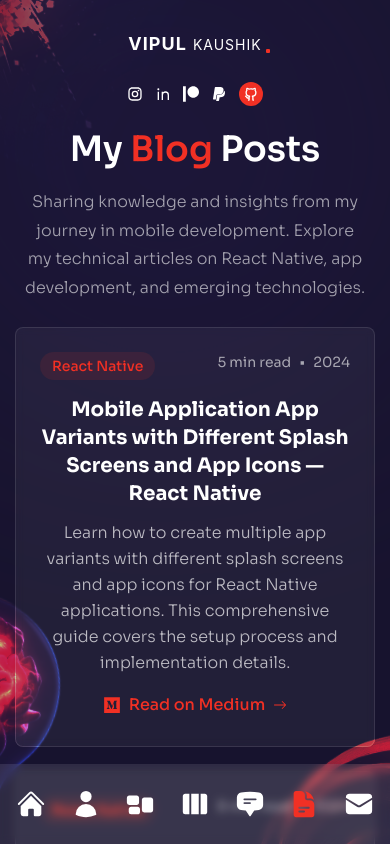
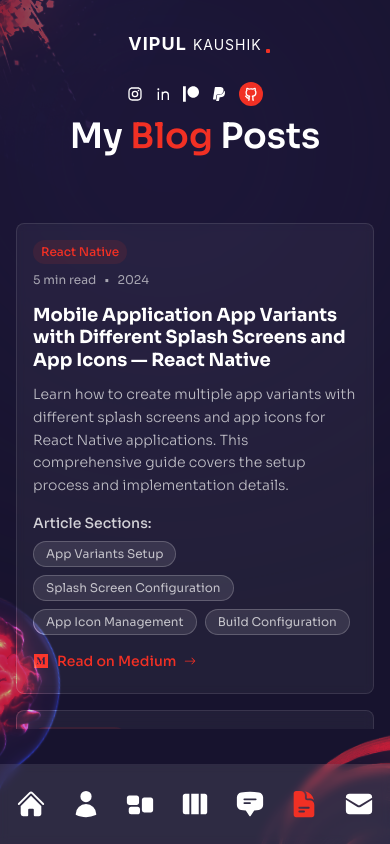
Before and after one commit to vipulkazz/my-portfolio, a Next.js app: page /blogs in a window 390 px wide. Built offline with nearby package versions, Linux system fonts and the light colour scheme.

Commit message:
added blogs responsiveness

```diff
--- a/components/Layout.jsx
+++ b/components/Layout.jsx
@@ -19,6 +19,7 @@ const Layout = ({ children }) => {
     >
       {/* metadata */}
       <Head>
+        <meta name="viewport" content="width=device-width, initial-scale=1.0, maximum-scale=1.0, user-scalable=no" />
         <title>Vipul Kaushik | Portfolio</title>
         <link rel="icon" href="/favicon.svg" type="image/svg+xml" />
         <meta
--- a/pages/blogs/index.jsx
+++ b/pages/blogs/index.jsx
@@ -13,7 +13,16 @@ const blogData = [
     link: "https://medium.com/@vipulkaushik96/mobile-application-app-variants-with-different-splash-screens-and-app-icons-react-native-965ae6939e7d",
     readTime: "5 min read",
     category: "React Native",
-    date: "2024"
+    date: "2024",
+    sections: [
+      "App Variants Setup",
+      "Splash Screen Configuration",
+      "App Icon Management",
+      "Build Configuration",
+      "Testing & Deployment",
+      "Performance Optimization",
+      "Debugging Tips"
+    ]
   },
   {
     title: "Build a Speech-to-Text React Native App with Whisper RN",
@@ -21,31 +30,42 @@ const blogData = [
     link: "https://medium.com/@vipulkaushik96/build-a-speech-to-text-react-native-app-with-whisper-rn-364439770728",
     readTime: "8 min read",
     category: "React Native",
-    date: "2024"
+    date: "2024",
+    sections: [
+      "Whisper RN Setup",
+      "Audio Recording Implementation",
+      "Speech Recognition",
+      "UI/UX Design",
+      "Performance Optimization",
+      "Error Handling",
+      "Testing Strategies"
+    ]
   }
 ];
 
 const Blogs = () => {
   return (
-    <div className="h-full bg-primary/30 py-32 text-center xl:text-left">
+    <div className="h-full bg-primary/30 py-20 sm:py-36 flex items-center">
       <Circles />
-      <div className="container mx-auto h-full flex flex-col items-center xl:flex-row gap-x-6">
+      <div className="container mx-auto px-4 sm:px-6">
+        <div className="flex flex-col xl:flex-row gap-y-8 xl:gap-x-8">
           {/* text */}
-        <div className="flex-1 flex flex-col justify-center">
+          <div className="text-center flex xl:w-[30vw] flex-col lg:text-left mb-4 xl:mb-0">
             <motion.h2
-            variants={fadeIn("right", 0.2)}
+              variants={fadeIn("up", 0.2)}
               initial="hidden"
               animate="show"
               exit="hidden"
-            className="h2"
+              className="h2 xl:mt-12"
             >
               My <span className="text-accent">Blog</span> Posts
             </motion.h2>
             <motion.p
-            variants={fadeIn("right", 0.4)}
+              variants={fadeIn("up", 0.4)}
               initial="hidden"
               animate="show"
-            className="max-w-[500px] mx-auto xl:mx-0 mb-6 xl:mb-12 px-2 xl:px-0"
+              exit="hidden"
+              className="mb-4 max-w-[400px] mx-auto lg:mx-0 hidden sm:block"
             >
               Sharing knowledge and insights from my journey in mobile development.
               Explore my technical articles on React Native, app development, and emerging technologies.
@@ -54,12 +74,13 @@ const Blogs = () => {
 
           {/* blog cards */}
           <motion.div
-          variants={fadeIn("left", 0.6)}
+            variants={fadeIn("down", 0.6)}
             initial="hidden"
             animate="show"
             exit="hidden"
-          className="flex-1 flex flex-col gap-6 w-full max-w-[600px]"
+            className="w-full xl:max-w-[65%]"
           >
+            <div className="flex flex-col gap-4 sm:gap-6 max-h-[60vh] sm:max-h-[70vh] overflow-y-auto sm:overflow-visible">
               {blogData.map((blog, index) => (
                 <motion.div
                   key={index}
@@ -67,40 +88,57 @@ const Blogs = () => {
                   initial="hidden"
                   animate="show"
                   exit="hidden"
-              className="bg-white/5 backdrop-blur-sm border border-white/10 rounded-lg p-6 hover:bg-white/10 transition-all duration-300 group"
+                  className="bg-white/5 backdrop-blur-sm border border-white/10 rounded-lg p-4 sm:p-6 hover:bg-white/10 transition-all duration-300 group"
                 >
-              <div className="flex items-start justify-between mb-4">
-                <span className="text-accent text-sm font-medium bg-accent/10 px-3 py-1 rounded-full">
+                  <div className="flex flex-col sm:flex-row sm:items-start sm:justify-between gap-2 sm:gap-0 mb-4">
+                    <span className="text-accent text-xs sm:text-sm font-medium bg-accent/10 px-2 sm:px-3 py-1 rounded-full w-fit">
                       {blog.category}
                     </span>
-                <div className="flex items-center gap-2 text-white/60 text-sm">
+                    <div className="flex items-center gap-2 text-white/60 text-xs sm:text-sm">
                       <span>{blog.readTime}</span>
                       <span>•</span>
                       <span>{blog.date}</span>
                     </div>
                   </div>
 
-              <h3 className="text-xl font-bold mb-3 group-hover:text-accent transition-colors duration-300">
+                  <h3 className="text-lg sm:text-xl font-bold mb-3 group-hover:text-accent transition-colors duration-300 leading-tight">
                     {blog.title}
                   </h3>
 
-              <p className="text-white/70 mb-4 leading-relaxed">
+                  <p className="text-white/70 mb-4 leading-relaxed text-sm sm:text-base">
                     {blog.description}
                   </p>
+
+                  {/* Article Sections */}
+                  <div className="mb-4">
+                    <h4 className="text-white/80 text-sm font-medium mb-2">Article Sections:</h4>
+                    <div className="flex flex-wrap gap-2">
+                      {blog.sections.slice(0, 4).map((section, sectionIndex) => (
+                        <span
+                          key={sectionIndex}
+                          className="text-xs bg-white/10 text-white/70 px-3 py-1 rounded-full border border-white/20 hover:bg-white/20 transition-colors duration-300 cursor-default"
+                        >
+                          {section}
+                        </span>
+                      ))}
+                    </div>
+                  </div>
 
                   <a
                     href={blog.link}
                     target="_blank"
                     rel="noopener noreferrer"
-                className="inline-flex items-center gap-2 text-accent hover:text-white transition-colors duration-300 group/link"
+                    className="inline-flex items-center gap-2 text-accent hover:text-white transition-colors duration-300 group/link text-sm sm:text-base"
                   >
-                <FaMedium className="text-lg" />
+                    <FaMedium className="text-base sm:text-lg" />
                     <span className="font-medium">Read on Medium</span>
-                <BsArrowRight className="text-sm group-hover/link:translate-x-1 transition-transform duration-300" />
+                    <BsArrowRight className="text-xs sm:text-sm group-hover/link:translate-x-1 transition-transform duration-300" />
                   </a>
                 </motion.div>
               ))}
+            </div>
           </motion.div>
+        </div>
       </div>
       <Bulb />
     </div>
--- a/styles/globals.css
+++ b/styles/globals.css
@@ -72,7 +72,7 @@
 
 @layer base {
   body {
-    @apply bg-secondary overflow-hidden leading-relaxed;
+    @apply bg-secondary leading-relaxed overflow-hidden;
   }
   .page {
     @apply w-full h-screen overflow-hidden;
@@ -100,4 +100,46 @@
   .textarea {
     @apply w-full h-[180px] p-6 rounded-lg resize-none;
   }
+
+  /* Custom scrollbar styles */
+  .scrollbar-hide {
+    -ms-overflow-style: none;
+    scrollbar-width: none;
+  }
+  .scrollbar-hide::-webkit-scrollbar {
+    display: none;
+  }
+
+  /* Custom scrollbar for webkit browsers */
+  .custom-scrollbar::-webkit-scrollbar {
+    height: 6px;
+  }
+  .custom-scrollbar::-webkit-scrollbar-track {
+    background: rgba(255, 255, 255, 0.1);
+    border-radius: 3px;
+  }
+  .custom-scrollbar::-webkit-scrollbar-thumb {
+    background: rgba(241, 48, 36, 0.6);
+    border-radius: 3px;
+  }
+  .custom-scrollbar::-webkit-scrollbar-thumb:hover {
+    background: rgba(241, 48, 36, 0.8);
+  }
+
+  /* Ensure horizontal scrolling works */
+  .overflow-x-auto {
+    overflow-x: auto;
+    -webkit-overflow-scrolling: touch;
+  }
+
+  /* Mobile scrolling support */
+  .mobile-scroll {
+    -webkit-overflow-scrolling: touch;
+    overflow-y: auto;
+  }
+
+  /* Ensure scrollable elements work on mobile */
+  .scrollable {
+    -webkit-overflow-scrolling: touch;
+  }
 }
```
Lines whose indentation alone changed are shown as unchanged.
